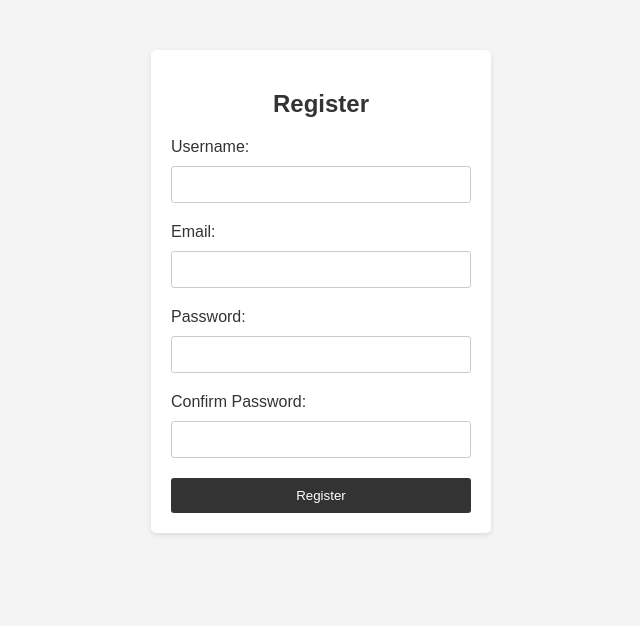
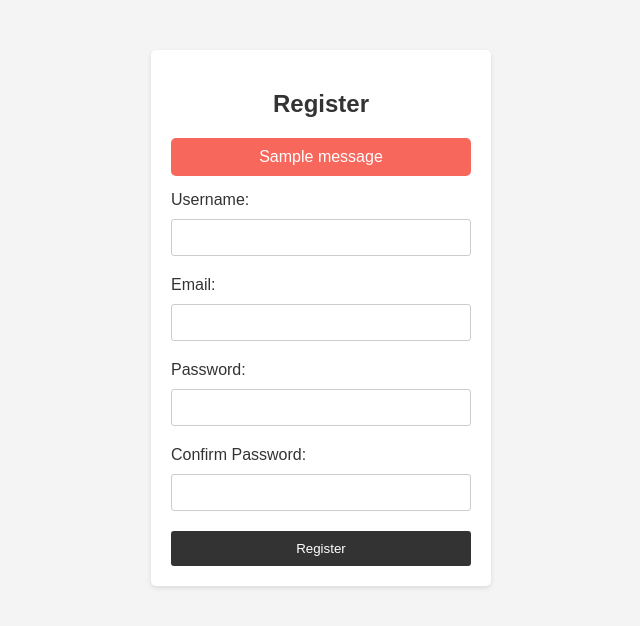
Before and after one commit to finnvhsn/Dashboard-Organizer, a Flask app: page /register in a window 1280 px wide. Shown: the top 626 px of the page, without its empty margins (319-959 px from the left). Run offline with Flask 3, Linux system fonts and the light colour scheme; one stand-in notice (Sample message) is shown.

Commit message:
Updated flash messages in register.html and login.html

```diff
--- a/project/auth.py
+++ b/project/auth.py
@@ -1,5 +1,5 @@
 from flask import Blueprint, render_template, request, redirect, url_for, flash
-from flask_login import current_user, login_user
+from flask_login import current_user, login_required, login_user, logout_user
 from project.models import User
 from . import db
 
@@ -31,7 +31,7 @@ def register():
             db.session.add(new_user)
             db.session.commit()
             flash("User added successfully")
-            return redirect(url_for('views.landingpage'))        #should be redirecting to a landing page
+            return redirect(url_for('views.landingpage'))
 
     return render_template("register.html")
 
@@ -55,8 +55,18 @@ def login():
                 return redirect(url_for('views.page_user2'))
             elif user.username == 'rafa':
                 return redirect(url_for('views.page_user3'))
+            elif user.username is None:
+                flash("You must fill in a username")
         else:
-            error = 'Username or password is wrong.'
-            return render_template("login.html", error=error)
+            flash("Username or password is wrong")
+            return render_template("login.html")
 
     return render_template("login.html", user = current_user)
+
+
+@auth.route('/logout')
+#Should be implemented with more details
+@login_required
+def logout():
+    logout_user()
+    return redirect(url_for('auth.login'))
--- a/project/templates/landingpage.html
+++ b/project/templates/landingpage.html
@@ -43,6 +43,7 @@
     <header>
         <a href="/login">Login</a>
         <a href="/logout">Logout</a>
+        <a href="/register">Register</a>
     </header>
 
     <div class="container">
--- a/project/templates/register.html
+++ b/project/templates/register.html
@@ -50,11 +50,29 @@
         input[type="submit"]:hover {
             background-color: #555;
         }
+
+        .flash-message {
+            background-color: #f8675c;
+            color: white;
+            text-align: center;
+            padding: 10px;
+            margin-bottom: 15px;
+            border-radius: 5px;
+        }
     </style>
 </head>
 <body>
     <div class="container">
         <h2>Register</h2>
+        <!-- Flash messages -->
+        {% with messages = get_flashed_messages() %}
+            {% if messages %}
+                {% for message in messages %}
+                    <div class="flash-message">{{ message }}</div>
+                {% endfor %}
+            {% endif %}
+        {% endwith %}
+        <!-- End of flash messages -->
         <form action="/register" method="post">
             <label for="username">Username:</label>
             <input type="text" id="username" name="username" required>
```
Also changed, not shown: project/templates/login.html (+17 -0 lines).
